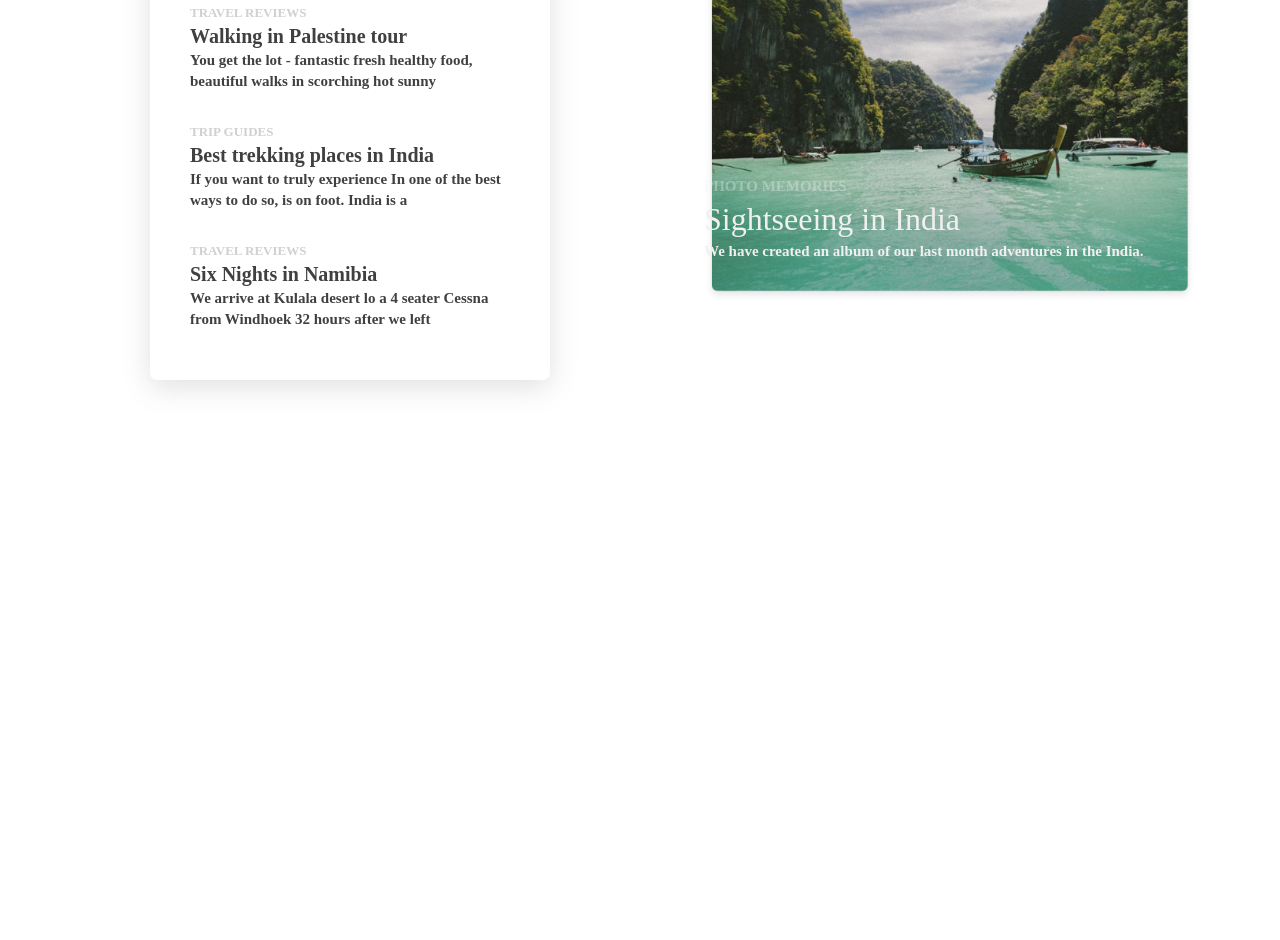
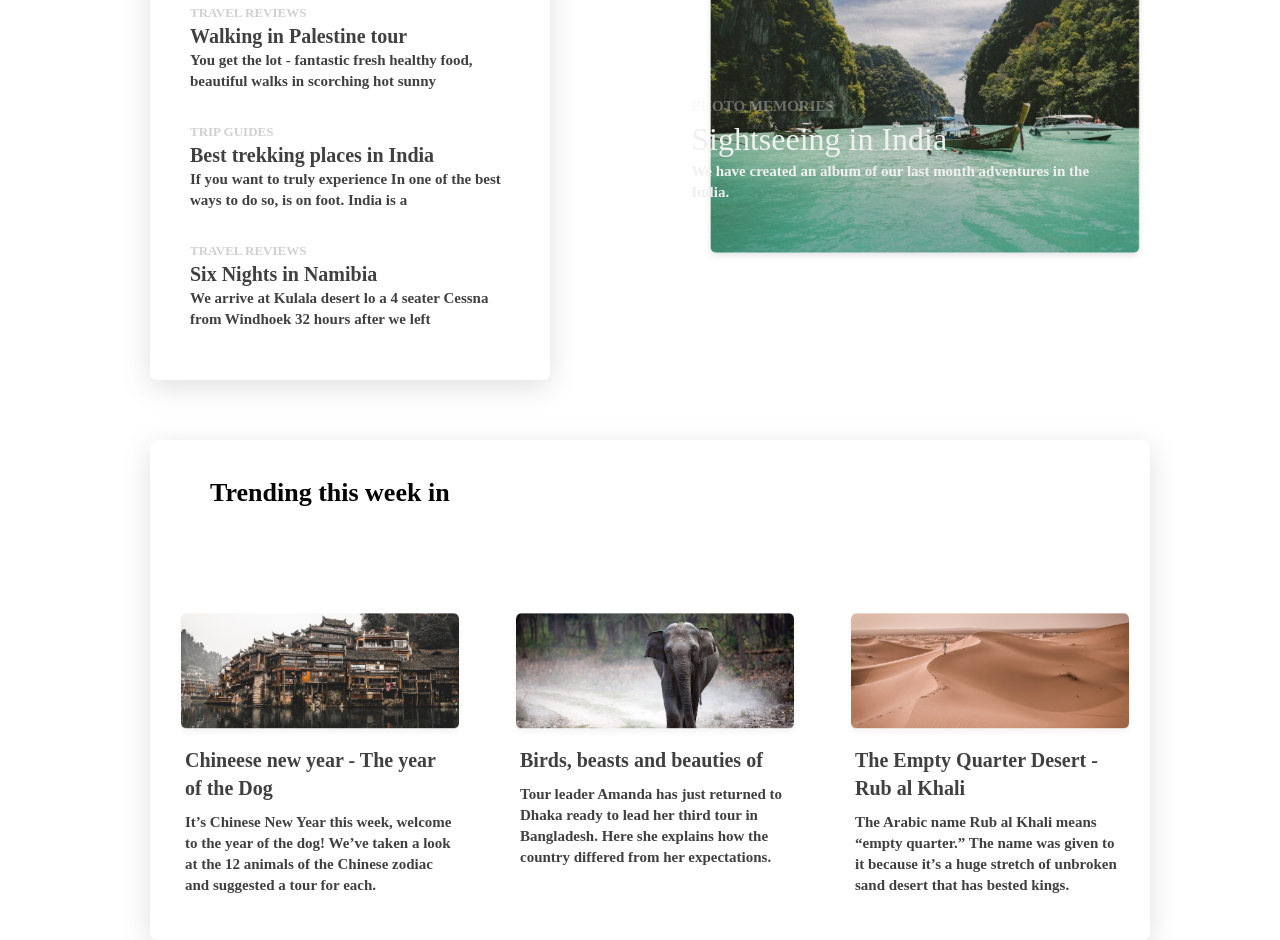
Before and after one commit to MariNefaridze/lesson10, a plain HTML site: page index.html in a window 1280 px wide. Shown: the part 1397-2337 px from the top of the page. Before the commit the page ends 1837 px from the top, so only its background shows below. Drawn offline with Linux system fonts and the light colour scheme.

Commit message:
added other grid and styled it

```diff
--- a/css/style.css
+++ b/css/style.css
@@ -321,7 +321,7 @@ nav a{
     line-height: 21px;
 }
 .image6{
-    width: 500px;
+    width: 450px;
     margin-top: 60px;
 }
 .secondContent{
@@ -330,8 +330,8 @@ nav a{
 }
 .blurText{
     position: absolute;
-    bottom: 30%;
-    left: 55%;
+    bottom: 40%;
+    left: 54%;
 }
 .blurText h3{
     font-size: 15px;
@@ -350,5 +350,50 @@ nav a{
     font-weight: bold;
     font-size: 15px;
     line-height: 21px;
+    width: 400px;
 
 }
+.content3{
+    display: grid;
+    grid-template-columns: 1fr 1fr 1fr;
+    width: 360px;
+    grid-gap: 30px;
+    padding-top: 100px;
+    padding-left: 20px;
+}
+.container3{
+    box-shadow: rgba(100, 100, 111, 0.2) 0px 7px 29px 0px;
+    width: 1000px;
+    height: 500px;
+    margin-left: 150px;
+    margin-right: 150px;
+    border-radius: 7px;
+
+}
+.container3 img{
+    width: 300px;
+}
+.grid-text{
+    width: 290px;
+    margin-left: 15px;
+    padding-right: 20px;
+    color: #404040;
+}
+.grid-text h3{
+    font-size: 20px;
+    line-height: 28px;
+    font-weight: bold;
+}
+.grid-text p{
+    font-size: 15px;
+    line-height: 21px;
+    margin-top: 10px;
+    font-weight: bold;
+
+}
+.container3 h2{
+    font-size: 26px;
+    padding-top: 40px;
+    padding-left: 60px;
+    font-weight: bold;
+}
--- a/index.html
+++ b/index.html
@@ -139,29 +139,42 @@
                 </div>
 
             </div>
+        </div>
+        <div class="container3">
+            <h2>Trending this week in</h2>
+            <div class="content3">
+                <div>
+                    <img src="./images/grid-img7.png" alt="grid image">
+                    <div class="grid-text">
+                        <h3>Chineese new year - The year of the Dog</h3>
+                        <p>It’s Chinese New Year this week, welcome to the year of the dog!
+                        We’ve taken a look at the 12 animals of the Chinese zodiac and suggested a tour for each.</p>
+                    </div>
+                </div>
 
+                <div>
+                    <img src="./images/grid-img8.png" alt="grid image">
+                    <div class="grid-text">
+                        <h3>Birds, beasts and beauties of </h2>
+                        <p>Tour leader Amanda has just returned to Dhaka ready to lead her third tour in Bangladesh.
+                        Here she explains how the country differed from her expectations.</p>
+                     </div>
+                </div>
+
+                <div>
+                    <img src="./images/grid-img9.png" alt="grid image">
+                    <div class="grid-text">
+                        <h3>The Empty Quarter Desert - Rub al Khali</h3>
+                        <p>The Arabic name Rub al Khali means “empty quarter.” The name was given
+                        to it because it’s a huge stretch of unbroken sand desert that has bested kings.</p>
+                    </div>
+                </div>
         </div>
-
-
-
-
-
-
-
-
-
+        </div>
     </div>
 
+    <footer class="center">
 
-
-
-
-
-
-
-
-
-    <footer class="center">
 
     </footer>
 </body>
```
Also changed, not shown: images/grid-img7.png (added), images/grid-img8.png (added), images/grid-img9.png (added).
